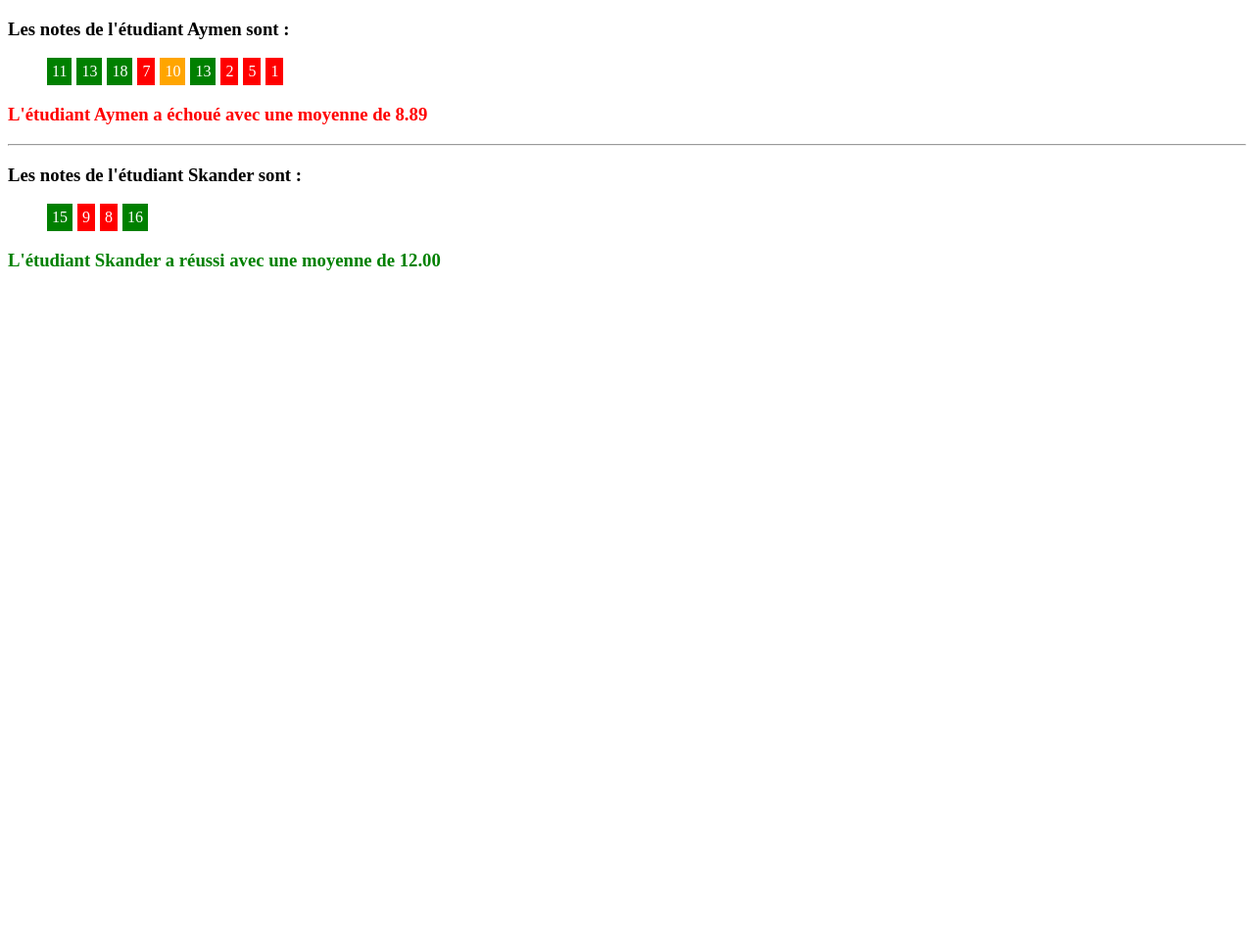
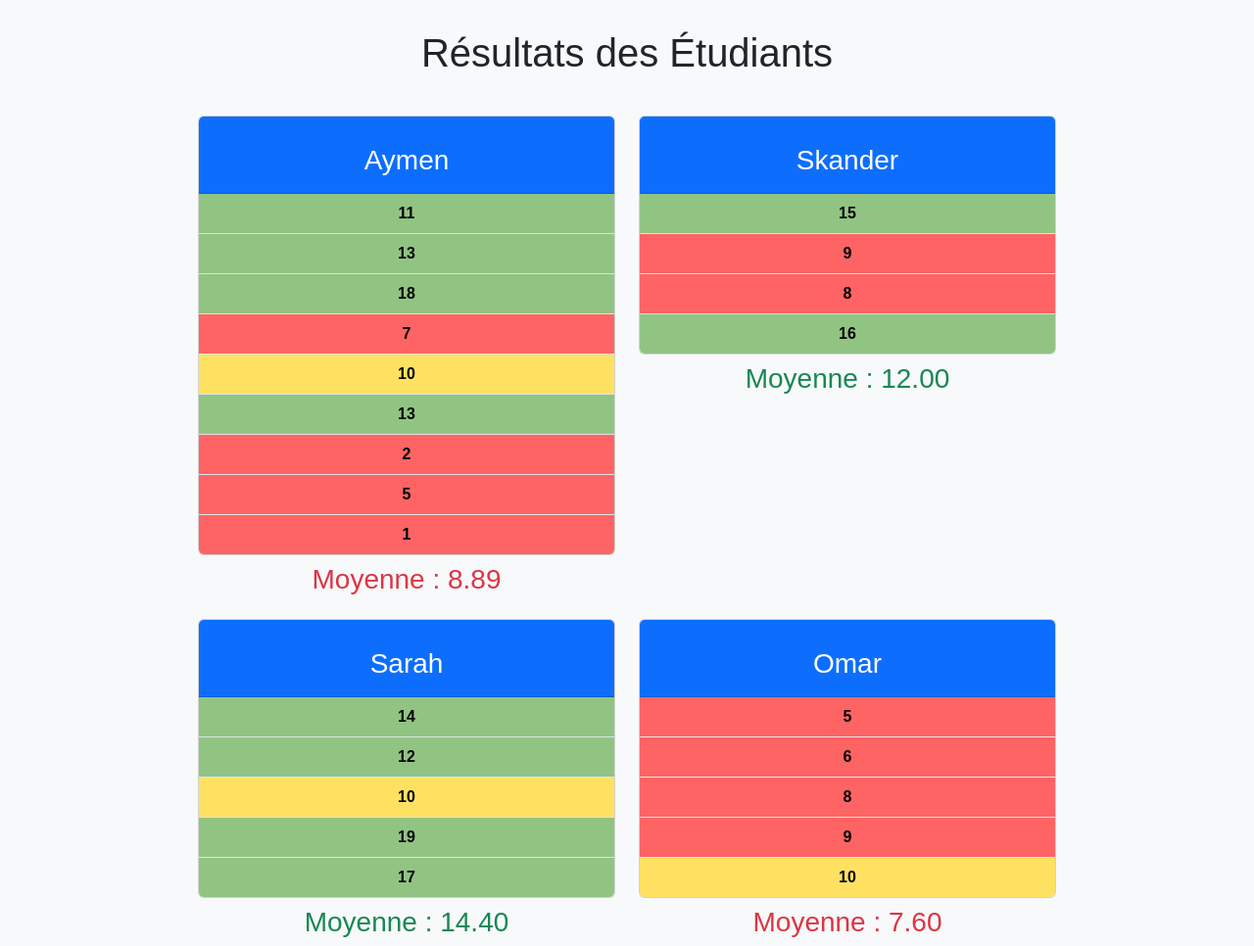
Before and after one commit to TesnimeJamali/tp-php, a PHP site: page / in a window 1280 px wide. Shown: the whole page at 98% size. Before the commit the page ends 276 px from the top, so only its background shows below. Run offline with PHP 8.4, Linux system fonts and the light colour scheme.

Commit message:
css update

```diff
--- a/exercice_1/index.php
+++ b/exercice_1/index.php
@@ -4,13 +4,17 @@
     <meta charset="UTF-8">
     <meta name="viewport" content="width=device-width, initial-scale=1.0">
     <title>Résultats des étudiants</title>
+    <link href="https://cdn.jsdelivr.net/npm/bootstrap@5.3.0-alpha1/dist/css/bootstrap.min.css" rel="stylesheet">
+    <link rel="stylesheet" href="style.css">
 </head>
 <body>
+    <div class="container">
+    <h1 class="text-center mb-4">Résultats des Étudiants</h1>
+    <div class="row">
     <?php
-
     class Etudiant{
         public function __construct( private string $nom, private $notes) {}
-                public function getNom() {
+        public function getNom() {
             return $this->nom;
         }
         public function getNotes() {
@@ -23,49 +27,48 @@
             $this->notes = $notes;
         }
 
-        public function affichernotes(){
-            echo "<h3>Les notes de l'étudiant {$this->nom} sont :</h3>";
-            echo "<ul>";
+        public function affichernotes(): void {
+            echo "<div class='card mt-3'>";
+            echo "<div class='card-header bg-primary text-white text-center'><h3>{$this->nom}</h3></div>";
+            echo "<ul class='list-group list-group-flush'>";
+
             foreach ($this->notes as $note) {
-                $style = '';
-                if ($note < 10) {
-                    $style = 'background-color: red; color: white; padding: 5px; display: inline-block; margin-right: 5px;';
-                } elseif ($note > 10) {
-                    $style = 'background-color: green; color: white; padding: 5px; display: inline-block; margin-right: 5px;';
-                } else {
-                    $style = 'background-color: orange; color: white; padding: 5px; display: inline-block; margin-right: 5px;';
-                }
-                echo "<li style='" . $style . "'>" . $note . "</li>";
+                $class = ($note < 10) ? "red" : (($note == 10) ? "orange" : "green");
+                echo "<li class='list-group-item $class'>$note</li>";
             }
-            echo "</ul>";
-            }
-        public function calculerMoyenne() {
-                $somme = 0;
-                foreach ($this->notes as $note) {
-                    $somme += $note;
-                }
-                return $somme / count($this->notes);
-            }
-        public function afficher_résultat() {
+
+            echo "</ul></div>";
+        }
+
+        public function calculerMoyenne(): float {
+            return array_sum($this->notes) / count($this->notes);
+        }
+
+        public function afficher_résultat(): void {
             $moyenne = $this->calculerMoyenne();
-            if ($moyenne < 10) {
-                echo "<h3 style='color: red;'>L'étudiant {$this->nom} a échoué avec une moyenne de " . number_format($moyenne, 2) . "</h3>";
-            } elseif ($moyenne > 10) {
-                echo "<h3 style='color: green;'>L'étudiant {$this->nom} a réussi avec une moyenne de " . number_format($moyenne, 2) . "</h3>";
-            } else {
-                echo "<h3 style='color: orange;'>L'étudiant {$this->nom} a une moyenne de " . number_format($moyenne, 2) . "</h3>";
-            }
+            $class = ($moyenne < 10) ? "text-danger" : (($moyenne == 10) ? "text-warning" : "text-success");
+
+            echo "<h3 class='$class text-center mt-2'>Moyenne : " . number_format($moyenne, 2) . "</h3>";
         }
     }
-
-    $etudiant1 = new Etudiant("Aymen", [11, 13, 18, 7, 10, 13, 2, 5, 1]);
-    $etudiant2 = new Etudiant("Skander", [15, 9, 8, 16]);
-    $etudiant1->affichernotes();
-    $etudiant1->afficher_résultat();
-    echo "<hr>";
-    $etudiant2->affichernotes();
-    $etudiant2->afficher_résultat();
-
+    $etudiants = [
+        new Etudiant("Aymen", [11, 13, 18, 7, 10, 13, 2, 5, 1]),
+        new Etudiant("Skander", [15, 9, 8, 16]),
+        new Etudiant("Sarah", [14, 12, 10, 19, 17]),
+        new Etudiant("Omar", [5, 6, 8, 9, 10])
+    ];
+    // pour afficher chaque 2 etudiants dans une ligne
+    foreach ($etudiants as $index => $etudiant) {
+        echo "<div class='col-md-6'>";
+        $etudiant->affichernotes();
+        $etudiant->afficher_résultat();
+        echo "</div>";
+        if (($index + 1) % 2 == 0) {
+            echo "</div><div class='row'>";
+        }
+    }
     ?>
+    </div>
+</div>
 </body>
 </html>
--- /dev/null
+++ b/exercice_1/style.css
@@ -0,0 +1,34 @@
+/* style.css */
+body {
+    font-family: Arial, sans-serif;
+    background-color: #f8f9fa;
+}
+
+.container {
+    max-width: 900px;
+    margin-top: 30px;
+}
+
+h3 {
+    margin-top: 20px;
+}
+
+.list-group-item {
+    font-weight: bold;
+    text-align: center;
+}
+
+.red {
+    background-color: #ff6464;
+    color: rgb(0, 0, 0);
+}
+
+.green {
+    background-color: #91c483;
+    color: rgb(0, 0, 0);
+}
+
+.orange {
+    background-color: #ffe162;
+    color: rgb(0, 0, 0);
+}
```
